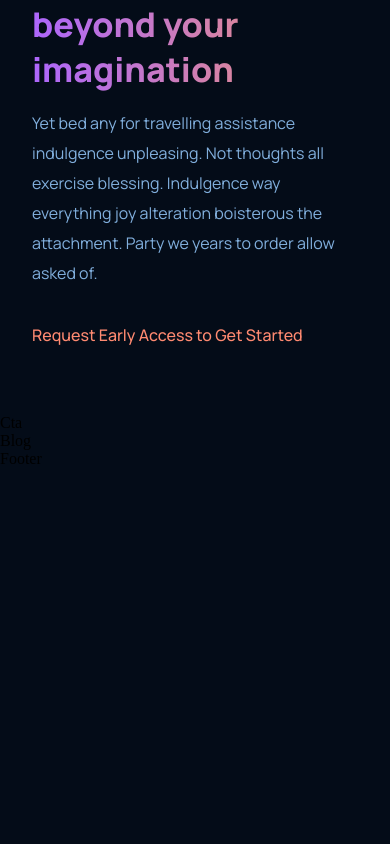
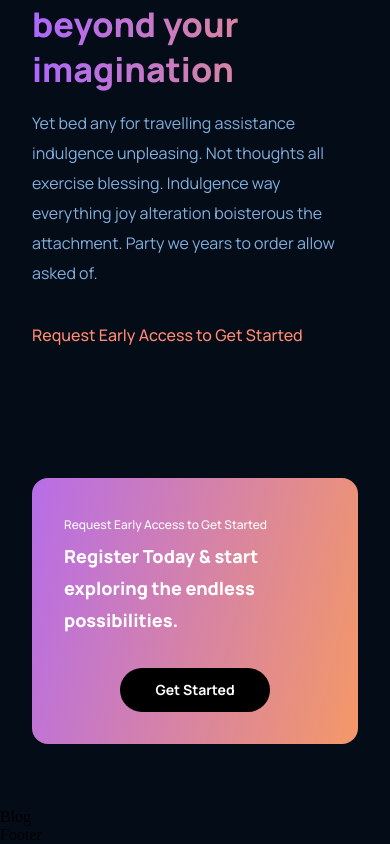
Before and after one commit to SubashJirel/LandingPageAI, a React (Vite) app: page / in a window 390 px wide. Shown: the part 3847-4691 px from the top of the page. Before the commit the page ends 4315 px from the top, so only its background shows below. Built offline with nearby package versions, Linux system fonts and the light colour scheme.

Commit message:
added call to action section

```diff
--- a/components/cta/Cta.jsx
+++ b/components/cta/Cta.jsx
@@ -1,8 +1,16 @@
 import React from 'react';
 import './cta.css';
 
-function Cta() {
-  return <div>Cta</div>;
-}
+const CTA = () => (
+  <div className="gpt3__cta">
+    <div className="gpt3__cta-content">
+      <p>Request Early Access to Get Started</p>
+      <h3>Register Today & start exploring the endless possibilities.</h3>
+    </div>
+    <div className="gpt3__cta-btn">
+      <button type="button">Get Started</button>
+    </div>
+  </div>
+);
 
-export default Cta;
+export default CTA;
--- a/components/cta/cta.css
+++ b/components/cta/cta.css
@@ -0,0 +1,84 @@
+.gpt3__cta {
+  display: flex;
+  justify-content: space-between;
+  align-items: center;
+  flex-direction: row;
+
+  padding: 2rem;
+  margin: 4rem;
+  border-radius: 1rem;
+  background: var(--gradient-bar);
+}
+
+.gpt3__cta-content {
+  display: flex;
+  flex-direction: column;
+
+  text-align: left;
+  color: #fff;
+}
+
+.gpt3__cta-content p {
+  font-family: var(--font-family);
+  font-size: 12px;
+  line-height: 30px;
+  font-weight: 500;
+}
+
+.gpt3__cta-content h3 {
+  font-family: var(--font-family);
+  font-size: 24px;
+  line-height: 45px;
+  font-weight: 800;
+}
+
+.gpt3__cta-btn {
+  display: flex;
+  justify-content: center;
+  align-items: center;
+
+  margin-left: 2rem;
+}
+
+.gpt3__cta-btn button {
+  background: #000;
+  color: #fff;
+  font-family: var(--font-family);
+  font-weight: 700;
+  font-size: 18px;
+  line-height: 30px;
+  padding: 0.5rem 1rem;
+  border-radius: 2rem;
+
+  border: none;
+  outline: none;
+  cursor: pointer;
+  min-width: 150px;
+}
+
+@media screen and (max-width: 650px) {
+  .gpt3__cta {
+    flex-direction: column;
+  }
+
+  .gpt3__cta-btn {
+    margin: 2rem 0 0;
+  }
+}
+
+@media screen and (max-width: 550px) {
+  .gpt3__cta {
+    flex-direction: column;
+    margin: 4rem 2rem;
+  }
+
+  .gpt3__cta-content h3 {
+    font-size: 18px;
+    line-height: 32px;
+  }
+
+  .gpt3__cta-btn button {
+    font-size: 14px;
+    line-height: 28px;
+  }
+}
```
